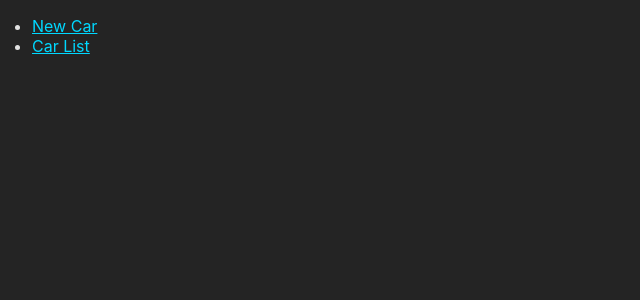
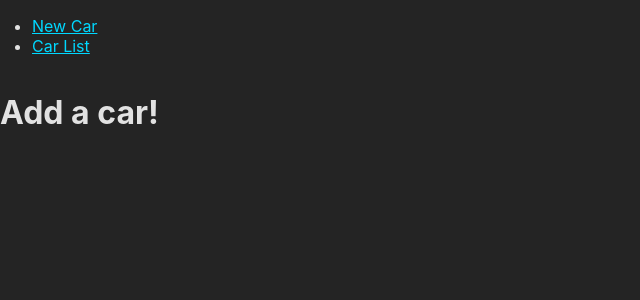
Before and after one commit to SEI-Remote/car-collector, a React (Vite) app: page /cars/new in a window 1280 px wide. Before the commit this address had no page. Shown: the top 300 px of the page, without its empty margins (0-640 px from the left). Built offline with nearby package versions, Linux system fonts and the light colour scheme.

Commit message:
add NewCar page

```diff
--- a/src/App.jsx
+++ b/src/App.jsx
@@ -4,6 +4,7 @@ import { Routes, Route, useNavigate } from 'react-router-dom'
 
 // pages
 import Landing from './pages/Landing/Landing'
+import NewCar from './pages/NewCar/NewCar'
 
 // components
 import NavBar from './components/NavBar/NavBar'
@@ -14,14 +15,19 @@ import NavBar from './components/NavBar/NavBar'
 import './App.css'
 
 function App() {
+  const [cars, setCars] = useState([])
 
+  function handleAddCar(carFormData) {
+    const newCarsArray = [...cars, carFormData]
+    setCars(newCarsArray)
+  }
 
   return (
     <>
       <NavBar  />
       <Routes>
         <Route path="/" element={<Landing />} />
-
+        <Route path="/cars/new" element={<NewCar />} />
       </Routes>
     </>
   )
--- /dev/null
+++ b/src/pages/NewCar/NewCar.jsx
@@ -0,0 +1,9 @@
+const NewCar = (props) => {
+  return (
+    <>
+      <h1>Add a car!</h1>
+    </>
+  )
+}
+
+export default NewCar
```
